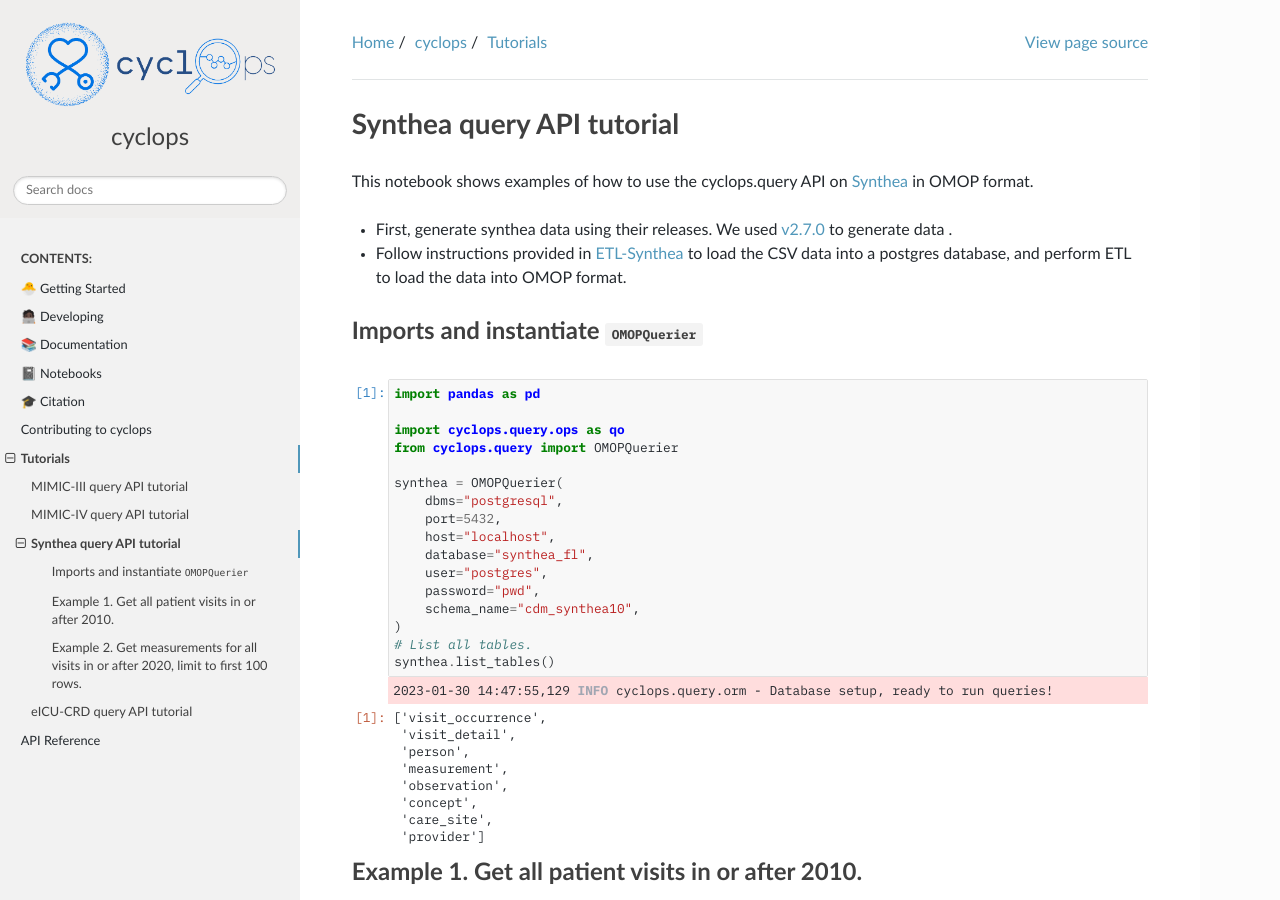
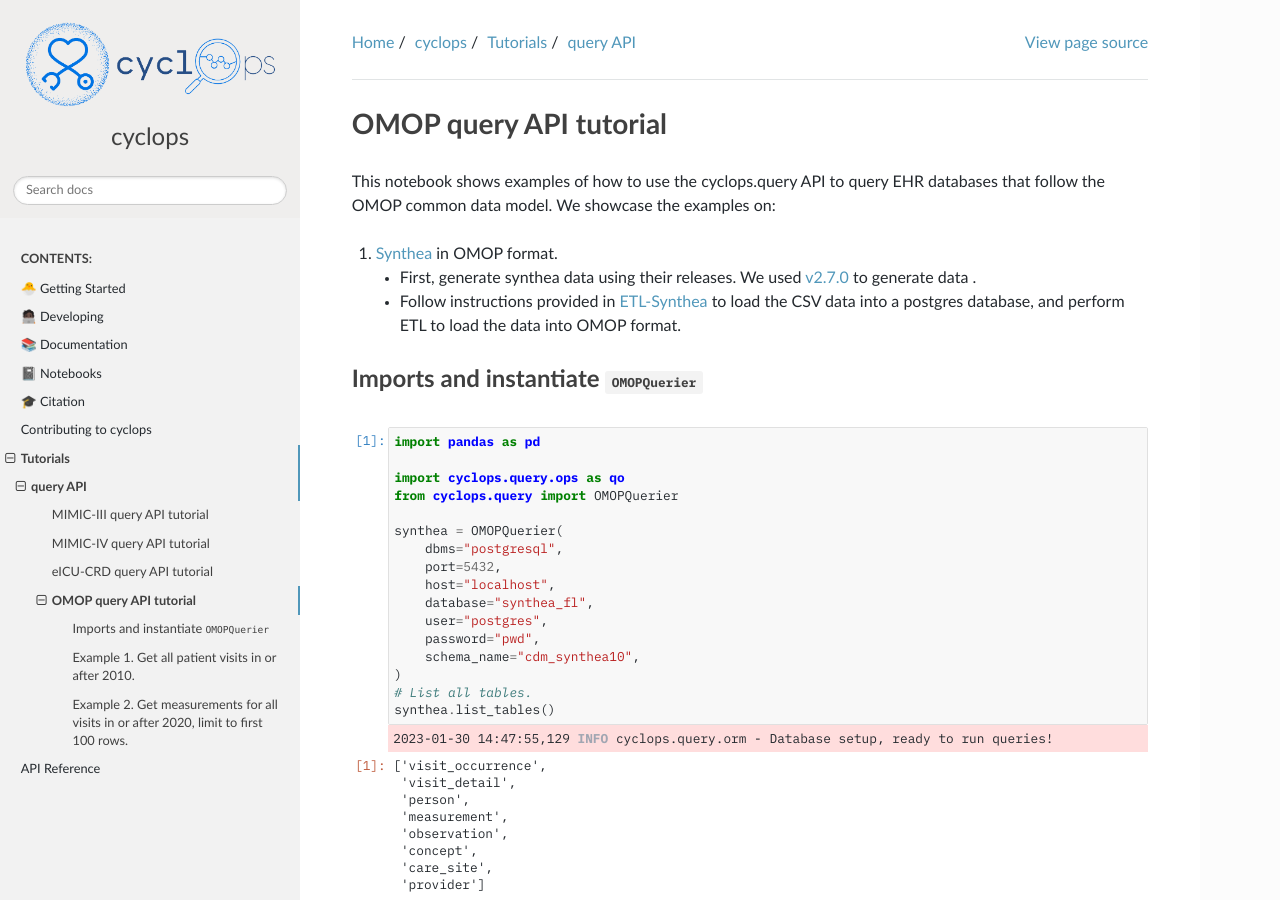
Before and after one commit to VectorInstitute/cyclops, a Sphinx documentation site: the page built from docs/source/tutorials/omop/query_api.ipynb, in a window 1280 px wide and 900 px high. Built offline with Sphinx 7.4.7, drawn with Linux system fonts in a browser that asks for light colours; part of the change alters nothing that is shown.

Commit message:
Fix docs structure (#398)

```diff
--- a/docs/source/api.rst
+++ b/docs/source/api.rst
@@ -2,6 +2,6 @@ API Reference
 =============
 
 .. toctree::
-   :glob:
 
-   reference/api/*
+   reference/api/cyclops.query.rst
+   reference/api/cyclops.evaluate.rst
--- a/docs/source/tutorials.rst
+++ b/docs/source/tutorials.rst
@@ -3,7 +3,4 @@ Tutorials
 
 .. toctree::
 
-    tutorials/mimiciii/query_api.ipynb
-    tutorials/mimiciv/query_api.ipynb
-    tutorials/synthea/query_api.ipynb
-    tutorials/eicu/query_api.ipynb
+   tutorials_query
--- /dev/null
+++ b/docs/source/tutorials_query.rst
@@ -0,0 +1,15 @@
+query API
+=========
+
+The query API allows you to query EHR databases. It is a Python API that
+that communicates with postgresql databases. It is a wrapper around the
+SQLAlchemy ORM and uses SQLAlchemy query objects and functions to build
+queries.
+
+
+.. toctree::
+
+    tutorials/mimiciii/query_api.ipynb
+    tutorials/mimiciv/query_api.ipynb
+    tutorials/eicu/query_api.ipynb
+    tutorials/omop/query_api.ipynb
```
Also changed, not shown: .gitmodules, docs/source/tutorials/omop/query_api.ipynb.
